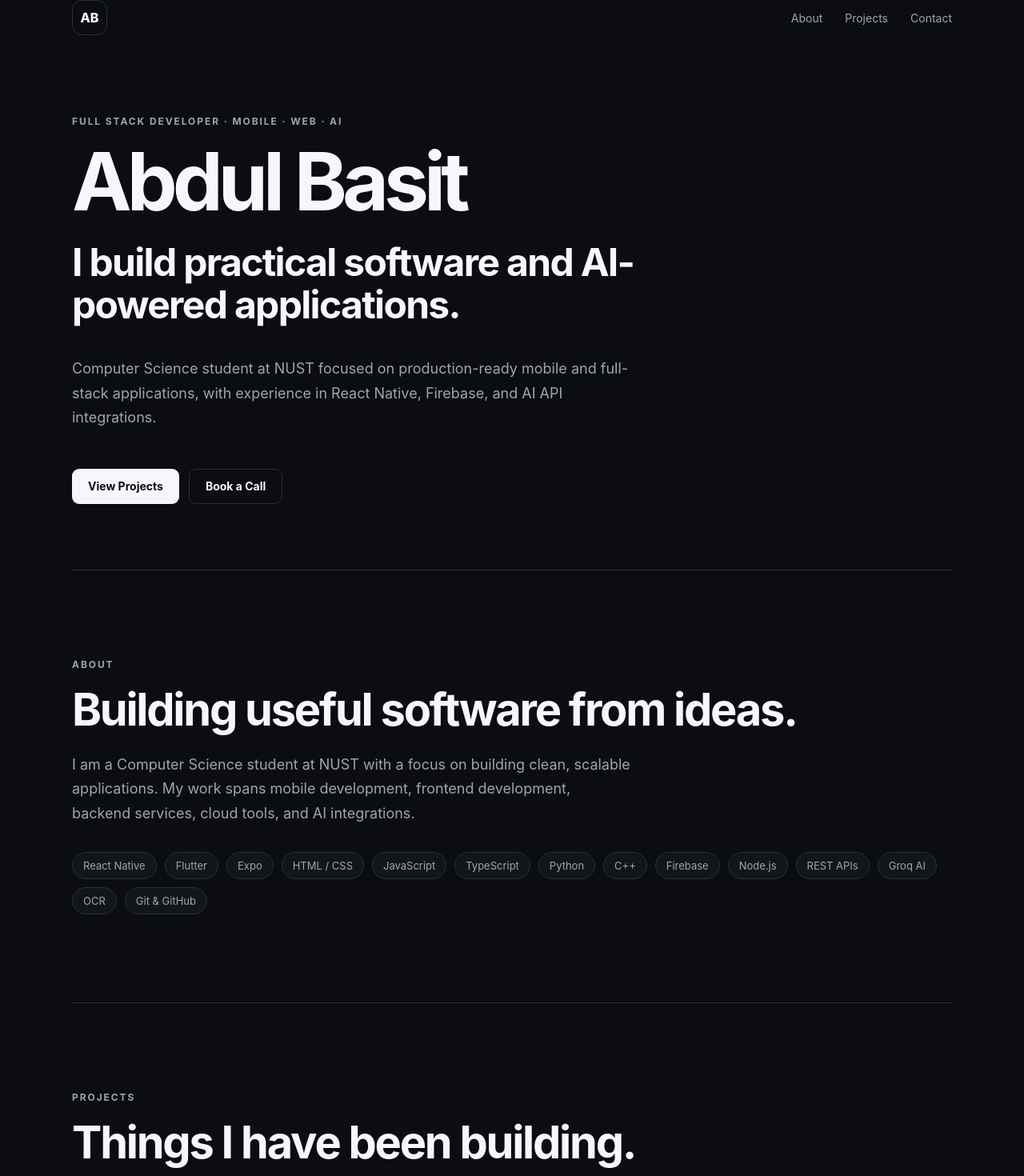
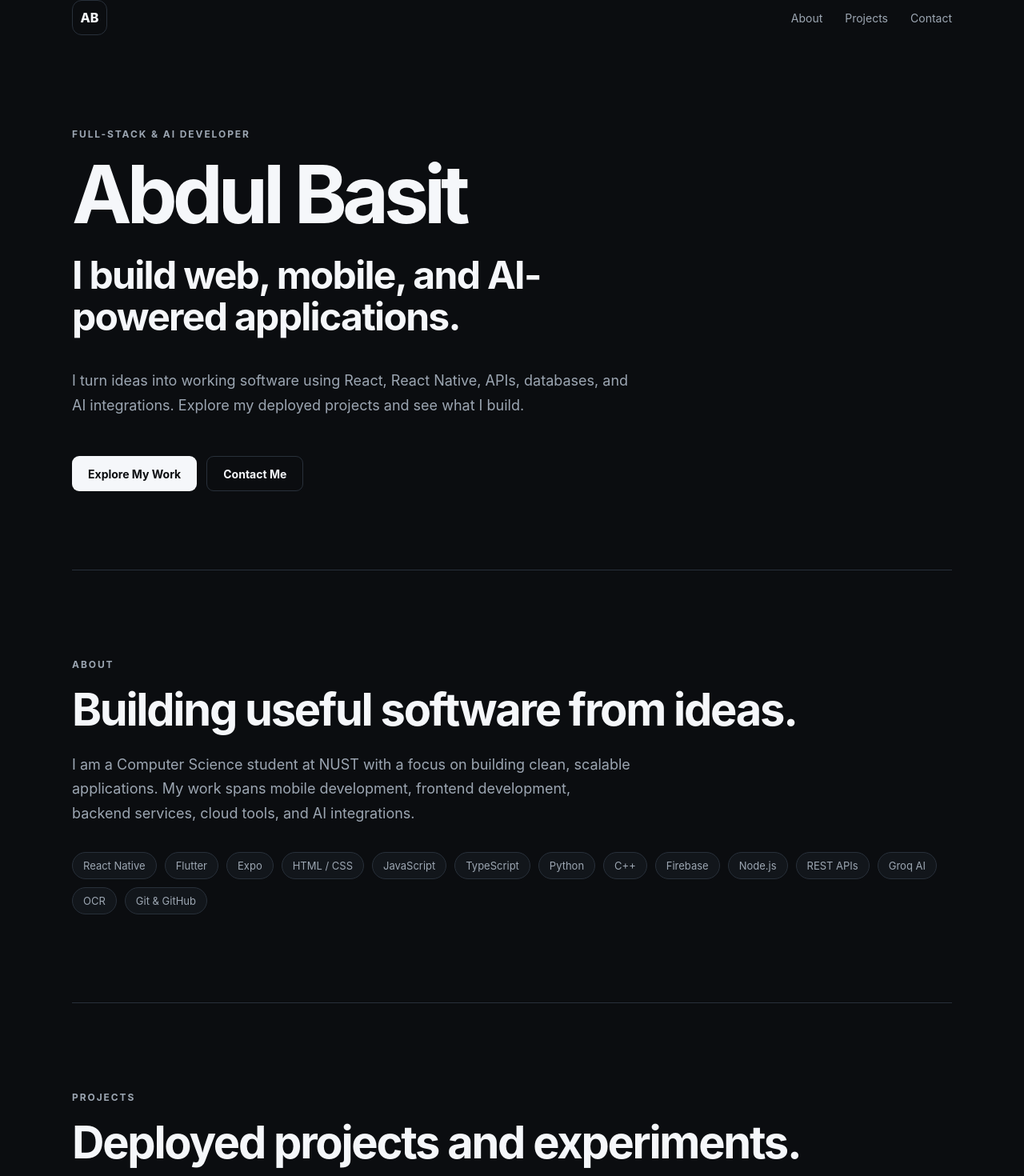
Before and after one commit to BasitAchak/my-portfolio, a React (Vite) app: page / in a window 1280 px wide. Shown: the part 18-1488 px from the top of the page at 80% size. Built offline with nearby package versions, Linux system fonts and the light colour scheme.

Commit message:
fix: improve portfolio clarity after design review

```diff
--- a/src/App.jsx
+++ b/src/App.jsx
@@ -35,15 +35,15 @@ function App() {
 
       <main>
         <section id="home" className="hero">
-          <p className="eyebrow">FULL STACK DEVELOPER · MOBILE · WEB · AI</p>
+          <p className="eyebrow">FULL-STACK & AI DEVELOPER</p>
           <h1>Abdul Basit</h1>
-          <h2>I build practical software and AI-powered applications.</h2>
+          <h2>I build web, mobile, and AI-powered applications.</h2>
           <p className="hero-text">
-            Computer Science student at NUST focused on production-ready mobile and full-stack applications, with experience in React Native, Firebase, and AI API integrations.
+            I turn ideas into working software using React, React Native, APIs, databases, and AI integrations. Explore my deployed projects and see what I build.
           </p>
           <div className="actions">
-            <a className="button primary" href="#projects">View Projects</a>
-            <a className="button secondary" href="https://calendly.com/basitlateef52/30min" target="_blank" rel="noopener noreferrer">Book a Call</a>
+            <a className="button primary" href="#projects">Explore My Work</a>
+            <a className="button secondary" href="#contact">Contact Me</a>
           </div>
         </section>
 
@@ -60,7 +60,7 @@ function App() {
 
         <section id="projects" className="section">
           <p className="eyebrow">PROJECTS</p>
-          <h2>Things I have been building.</h2>
+          <h2>Deployed projects and experiments.</h2>
           <div className="project-grid">
             {projects.map((project) => (
               <article className="project-card" key={project.title}>
```
